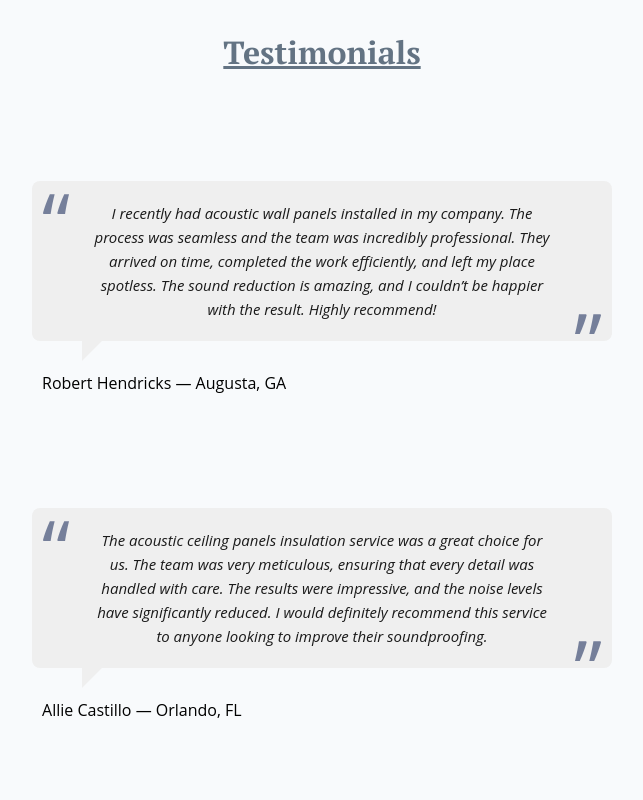
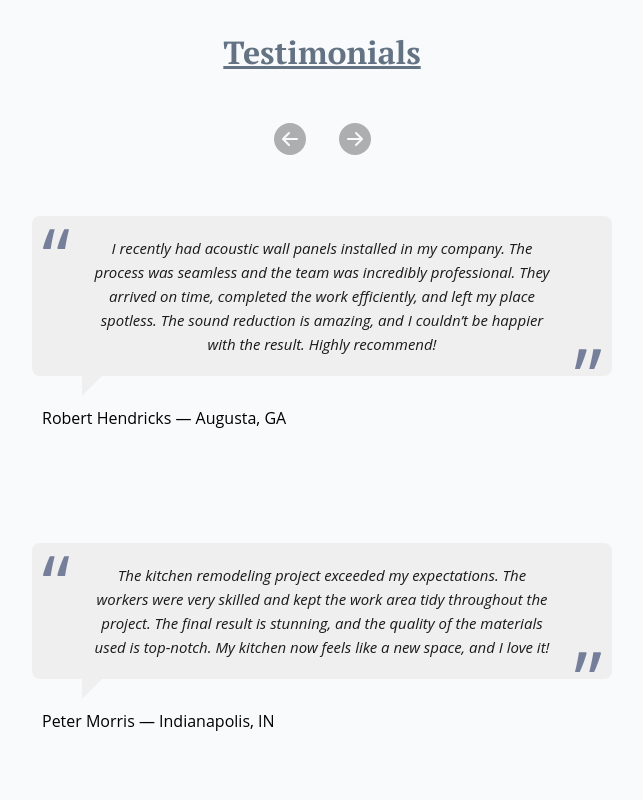
Before and after one commit to anderson-parmigiani/lycluxuryservices, a React (Vite) app: page / in a window 1280 px wide. Shown: the part 2460-3260 px from the top of the page, without its empty margins (318-961 px from the left). Built offline with nearby package versions, Linux system fonts and the light colour scheme.

Commit message:
testimonials section changes

```diff
--- a/src/components/Home.jsx
+++ b/src/components/Home.jsx
@@ -1,6 +1,7 @@
 import { Link } from 'react-router-dom';
-import React, { useEffect } from 'react';
+import React, { useEffect, useState, useRef } from 'react';
 import { Helmet } from 'react-helmet';
+import { useSwipeable } from 'react-swipeable';
 
 const Home = ({ language }) => {
   const textMap = {
@@ -37,6 +38,8 @@ const Home = ({ language }) => {
       textThirty: "The kitchen remodeling project exceeded my expectations. The workers were very skilled and kept the work area tidy throughout the project. The final result is stunning, and the quality of the materials used is top-notch. My kitchen now feels like a new space, and I love it!",
       textThirtyOne: "Make your project a reality.",
       textThirtyTwo: "LET'S TALK",
+      textThirtyThree: "We hired the deep cleaning service for our store and we were very satisfied. The team was punctual, very thorough, and left every corner spotless, even in the hardest-to-reach areas. The environment now feels much more pleasant for both customers and staff. We will definitely call them again!",
+      textThirtyFour: "We requested a cleaning service and the result was excellent. The team worked with great dedication and left everything sparkling clean, even the areas that are usually overlooked. Our customers noticed the difference right away. Highly recommended!"
     },
     es: {
       textOne: "Servicios Premium de Construcción & Remodelación",
@@ -71,8 +74,37 @@ const Home = ({ language }) => {
       textThirty: "El proyecto de remodelación de la cocina superó mis expectativas. Los trabajadores eran muy hábiles y mantuvieron el área de trabajo ordenada durante todo el proyecto. El resultado final es impresionante y la calidad de los materiales utilizados es de primera. ¡Mi cocina ahora se siente como un espacio nuevo y me encanta!",
       textThirtyOne: "Haz realidad tu proyecto.",
       textThirtyTwo: "HABLEMOS",
+      textThirtyThree: "Contratamos el servicio de limpieza profunda para nuestra tienda y quedamos muy satisfechos. El equipo fue puntual, muy detallista y dejó cada rincón impecable, incluso en las áreas más difíciles de alcanzar. Ahora el ambiente es mucho más agradable tanto para los clientes como para el personal. ¡Sin duda los volveremos a llamar!",
+      textThirtyFour: "Solicitamos una limpieza y el resultado fue excelente. El equipo trabajó con mucha dedicación y dejó todo reluciente, incluso las áreas que normalmente se pasan por alto. Nuestros clientes notaron la diferencia de inmediato. ¡Muy recomendados!"
     }
   };
+
+  const testimonialsData = [
+    {
+      textKey: 'textTwentySeven',
+      author: 'Robert Hendricks — Augusta, GA',
+    },
+    {
+      textKey: 'textThirty',
+      author: 'Peter Morris — Indianapolis, IN',
+    },
+    {
+      textKey: 'textTwentyNine',
+      author: 'Keira Fletcher — Lake Mary, FL',
+    },
+    {
+      textKey: 'textThirtyFour',
+      author: 'Carol Rodriguez — St. Augustine, FL',
+    },
+    {
+      textKey: 'textTwentyEight',
+      author: 'Allie Castillo — Orlando, FL',
+    },
+    {
+      textKey: 'textThirtyThree',
+      author: 'Maria Gonzales — Sanford, FL',
+    },
+  ];
 
   useEffect(() => {
     const links = document.querySelectorAll('.accordion-link');
@@ -98,6 +130,66 @@ const Home = ({ language }) => {
       links.forEach(link => link.removeEventListener('click', handleAccordionClick));
     };
   }, []);
+
+  const [testimonialIndex, setTestimonialIndex] = useState(0);
+  const [fade, setFade] = useState(false);
+  const timerRef = useRef(null);
+
+  const handlePrev = () => {
+    setFade(false);
+    setTimeout(() => {
+      setTestimonialIndex((prev) =>
+        prev === 0 ? testimonialsData.length - 2 : prev - 2
+      );
+      setFade(true);
+      startTimer();
+    }, 10);
+  };
+
+  const handleNext = () => {
+    setFade(false);
+    setTimeout(() => {
+      setTestimonialIndex((prev) =>
+        prev + 2 >= testimonialsData.length ? 0 : prev + 2
+      );
+      setFade(true);
+      startTimer();
+    }, 10);
+  };
+
+  const startTimer = () => {
+    clearInterval(timerRef.current);
+    timerRef.current = setInterval(() => {
+      setFade(false);
+      setTimeout(() => {
+        setTestimonialIndex((prev) =>
+          prev + 2 >= testimonialsData.length ? 0 : prev + 2
+        );
+        setFade(true);
+      }, 10);
+    }, 30000);
+  };
+
+  useEffect(() => {
+    setFade(true);
+    startTimer();
+    return () => clearInterval(timerRef.current);
+  }, []);
+
+  const onTouchStart = () => {
+    clearInterval(timerRef.current);
+  };
+
+  const onTouchEnd = () => {
+    startTimer();
+  };
+
+  const swipeHandlers = useSwipeable({
+    onSwipedLeft: handleNext,
+    onSwipedRight: handlePrev,
+    preventDefaultTouchmoveEvent: true,
+    trackMouse: true,
+  });
 
   return (
     <main className="principal">
@@ -293,43 +385,42 @@ const Home = ({ language }) => {
 
       <section className='testimonials'>
         <h2 className="testimonials__heading">{textMap[language].textTwentySix}</h2>
+        <div className="testimonials__slider"
+          {...swipeHandlers}
+          onTouchStart={onTouchStart}
+          onTouchEnd={onTouchEnd}
+        >
+          <div className="testimonials__arrow-group">
+            <button
+              className="testimonials__arrow testimonials__arrow--left"
+              onClick={handlePrev}
+              aria-label="Previous testimonials"
+            >
+            </button>
+            <button
+              className="testimonials__arrow testimonials__arrow--right"
+              onClick={handleNext}
+              aria-label="Next testimonials"
+            >
+            </button>
+          </div>
         <div className="testimonials__contenedor">
-          <div className="testimonial">
-            <blockquote>
-              {textMap[language].textTwentySeven}
-            </blockquote>
-            <div></div>
-            <p>
-              Robert Hendricks &mdash; Augusta, GA
-            </p>
-          </div>
-          <div className="testimonial">
-            <blockquote>
-              {textMap[language].textTwentyEight}
-            </blockquote>
-            <div></div>
-            <p>
-              Allie Castillo &mdash; Orlando, FL
-            </p>
-          </div>
-          <div className="testimonial">
-            <blockquote>
-            {textMap[language].textTwentyNine}
-            </blockquote>
-            <div></div>
-            <p>
-              Keira Fletcher &mdash; Lake Mary, FL
-            </p>
-          </div>
-          <div className="testimonial">
-            <blockquote>
-            {textMap[language].textThirty}
-            </blockquote>
-            <div></div>
-            <p>
-              Peter Morris &mdash; Indianapolis, IN
-            </p>
-          </div>
+          {testimonialsData
+            .slice(testimonialIndex, testimonialIndex + 2)
+            .map((testimonial, idx) => (
+              <div
+                className={`testimonial${fade ? ' testimonial--fade' : ''}`}
+                key={testimonial.textKey}
+              >
+                <blockquote>
+                  {textMap[language][testimonial.textKey]}
+                </blockquote>
+                <div></div>
+                <p>{testimonial.author}</p>
+              </div>
+            ))}
+        </div>
+
         </div>
       </section>
       <section className='contactus'>
--- a/src/scss/ui/content/_content.scss
+++ b/src/scss/ui/content/_content.scss
@@ -254,10 +254,50 @@
             }
         }
     }
+
+    &__arrow-group {
+        display: flex;
+        justify-content: center;
+        gap: 3rem;
+    }
+
+    &__arrow {
+        background: transparent;
+        border: none;
+        z-index: 1;
+        outline: none;
+        -webkit-tap-highlight-color: transparent;
+        cursor: pointer;
+        width: 3.5rem;
+        height: 3.5rem;
+        background-repeat: no-repeat;
+        background-position: center;
+        background-size: 3.2rem auto;
+
+        &--right {
+            background-image: url(/public/assets/img/iconos/arrow-right.svg);
+        }
+
+        &--left {
+            background-image: url(/public/assets/img/iconos/arrow-left.svg);
+        }
+    }
+
     &__contenedor {
         display: flex;
         flex-wrap: wrap;
     }
+}
+
+@keyframes testimonial-fade-in {
+  from {
+    opacity: 0;
+    transform: translateY(30px);
+  }
+  to {
+    opacity: 1;
+    transform: translateY(0);
+  }
 }
 
 .testimonial {
@@ -273,6 +313,10 @@
     }
     @include m.tablet {
         margin-block: 5rem;
+    }
+
+    &--fade {
+        animation: testimonial-fade-in 0.7s cubic-bezier(0.4,0,0.2,1);
     }
 }
 
@@ -347,5 +391,6 @@
     &__button {
         @include m.boton(v.$terciario, v.$negro);
         margin-bottom: 2rem;
+        text-align: center;
     }
 }
```
